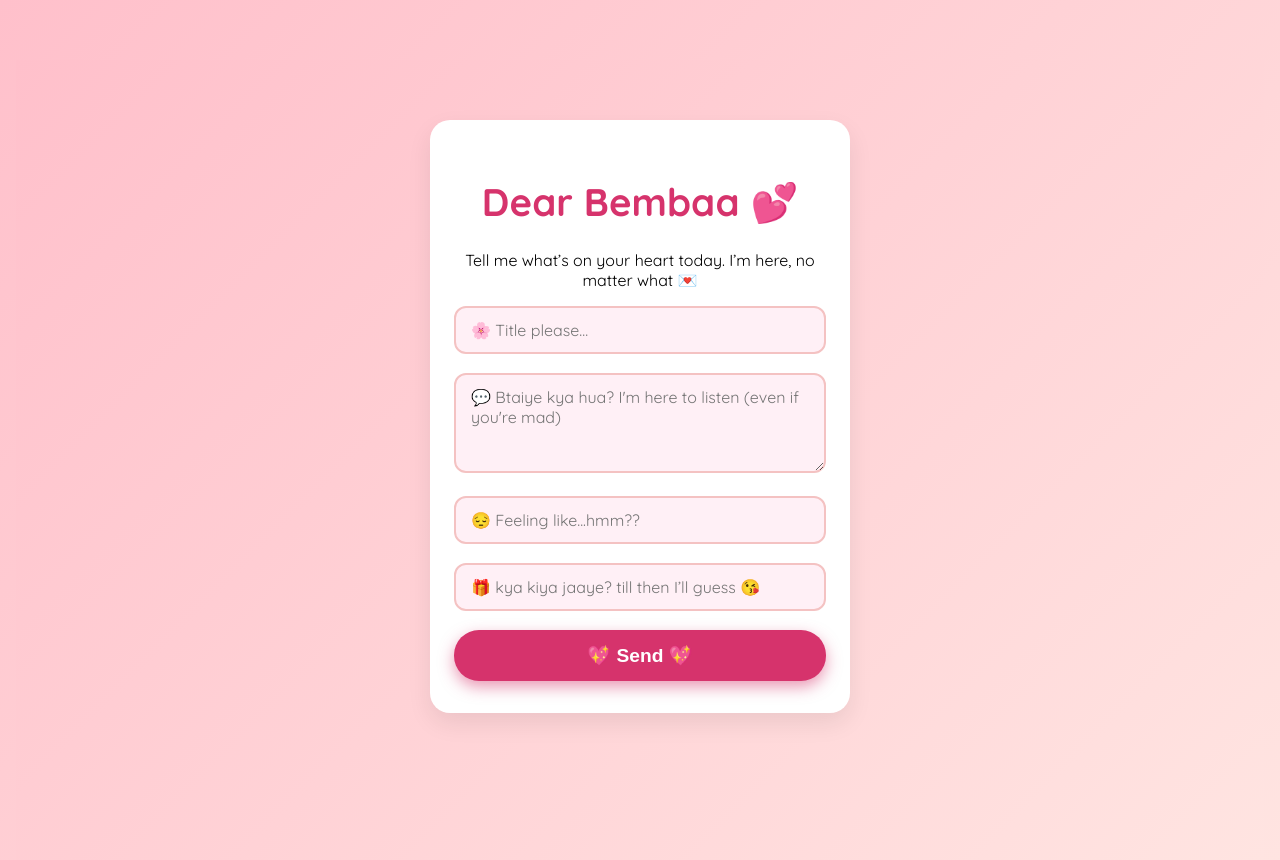
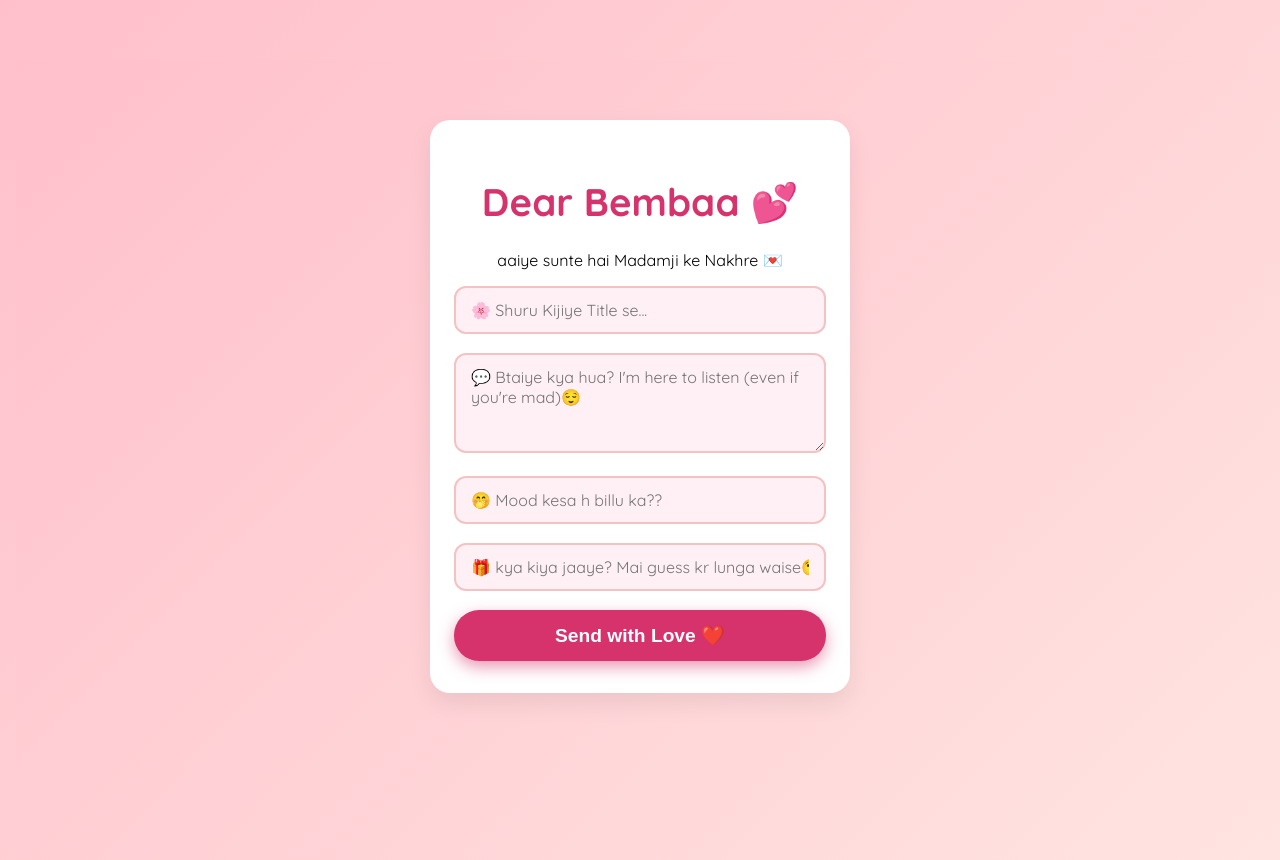
Before and after one commit to fiercearyan/grievance-portal, a React (Create React App) app: page / in a window 1280 px wide. Built offline with nearby package versions, Linux system fonts and the light colour scheme.

Commit message:
updated messages

```diff
--- a/src/App.js
+++ b/src/App.js
@@ -30,34 +30,34 @@ export default function App() {
   return (
     <div className="container">
       <h1>Dear Bembaa 💕</h1>
-      <p>Tell me what’s on your heart today. I’m here, no matter what 💌</p>
+      <p>aaiye sunte hai Madamji ke Nakhre 💌</p>
 
       {/* 💡 Wrap your form controls inside a <form> element */}
       <form ref={form} onSubmit={sendEmail}>
         <input
           type="text"
           name="title"
-          placeholder="🌸 Title please..."
+          placeholder="🌸 Shuru Kijiye Title se..."
           required
         />
 
         <textarea
           name="message"
-          placeholder="💬 Btaiye kya hua? I'm here to listen (even if you're mad)"
+          placeholder="💬 Btaiye kya hua? I'm here to listen (even if you're mad)😌"
           required
         />
 
         <input
           type="text"
           name="mood"
-          placeholder="😔 Feeling like...hmm??"
+          placeholder="🤭 Mood kesa h billu ka??"
           required
         />
 
         <input
           type="text"
           name="wish"
-          placeholder="🎁 kya kiya jaaye? till then I’ll guess 😘"
+          placeholder="🎁 kya kiya jaaye? Mai guess kr lunga waise😘"
           required
         />
 
@@ -69,7 +69,7 @@ export default function App() {
           readOnly
         />
 
-        <button type="submit">💖 Send 💖</button>
+        <button type="submit">Send with Love ❤️</button>
       </form>
     </div>
   );
```
